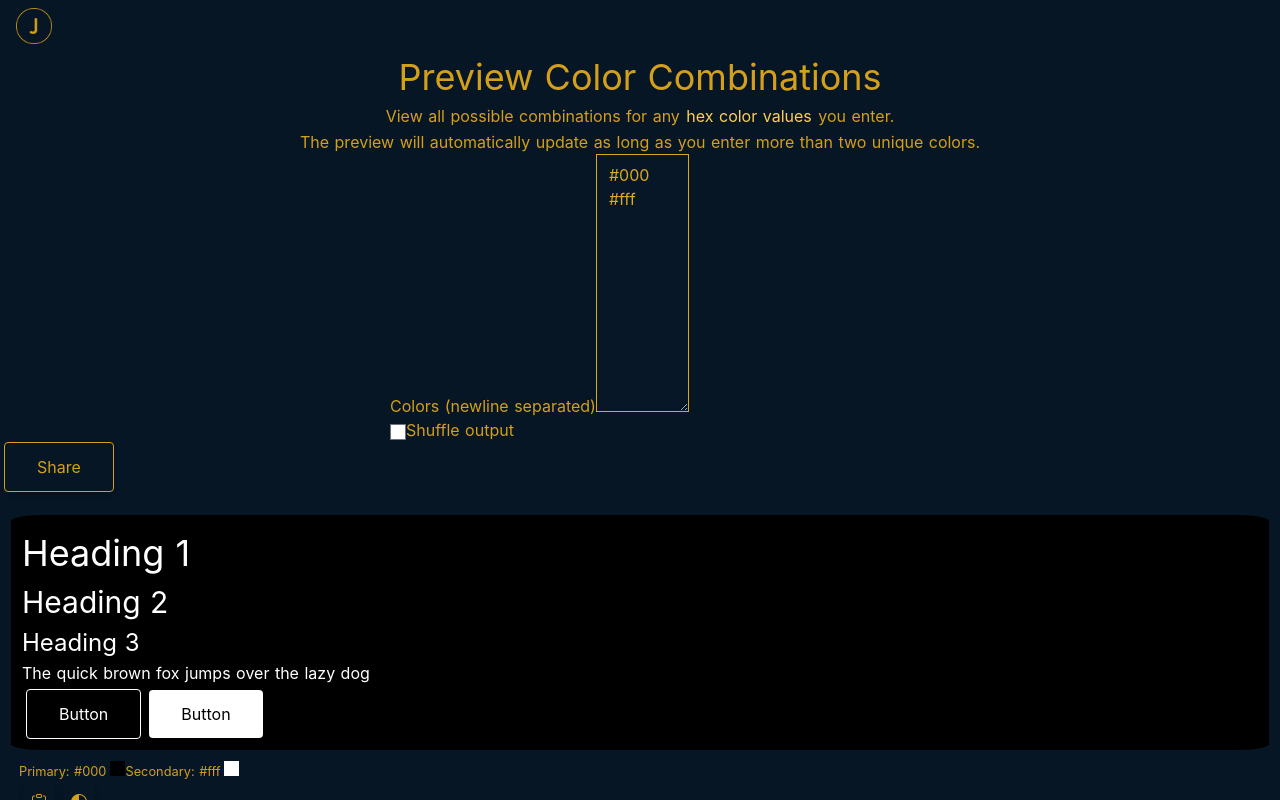
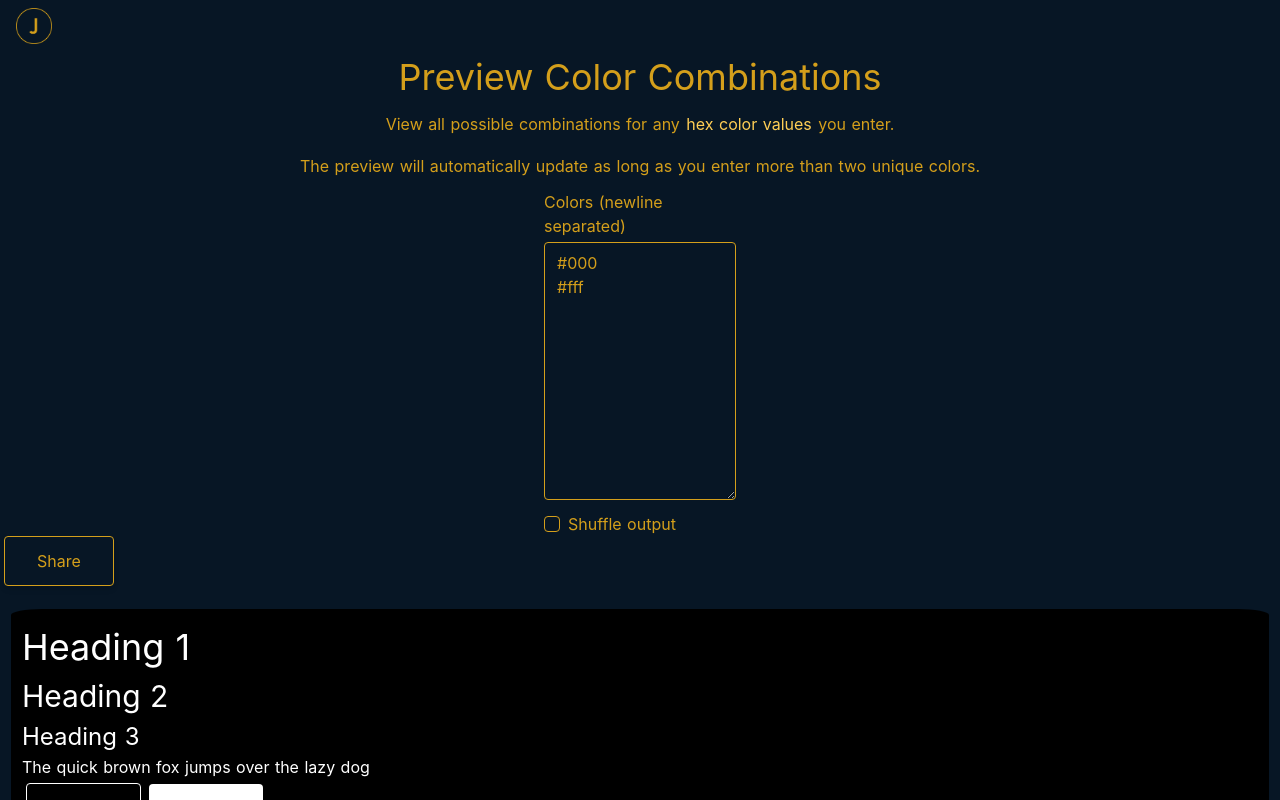
Before and after one commit to JulienZD/website, a Next.js app: page /colors in a window 1280 px wide. Shown: the top 800 px of the page. Built offline with nearby package versions, Linux system fonts and the light colour scheme.

Commit message:
refactor: port color form to `tailwindcss`

```diff
--- a/components/colors/ColorForm.jsx
+++ b/components/colors/ColorForm.jsx
@@ -1,35 +1,31 @@
+import LabeledCheckbox from '@components/form/LabeledCheckbox';
+
 export default function ColorForm({ colors, doShuffle, onColorChange, onDoShuffleChange }) {
   const handleColorTextChange = (e) => onColorChange(e.target.value);
   const handleDoShuffleChange = (e) => onDoShuffleChange(e.target.checked);
   return (
-    <form className="mx-auto" onSubmit={(e) => e.preventDefault()} style={{ maxWidth: '500px' }}>
+    <form className="form w-48 mt-3" onSubmit={(e) => e.preventDefault()}>
       <div className="form-group">
-        <label className="control-label" htmlFor="colorInput">
+        <label className="mb-1" htmlFor="colorInput">
           Colors (newline separated)
         </label>
         <textarea
           id="colorInput"
           name="colors"
-          className="form-control"
           value={colors}
           onChange={handleColorTextChange}
+          className="resize-y"
           rows="10"
           cols="5"
-        ></textarea>
+        />
       </div>
-      <div className="custom-control custom-checkbox">
-        <input
-          id="shuffle"
-          name="doShuffle"
-          checked={doShuffle}
-          onChange={handleDoShuffleChange}
-          type="checkbox"
-          className="custom-control-input"
-        />
-        <label htmlFor="shuffle" className="custom-control-label">
-          Shuffle output
-        </label>
-      </div>
+      <LabeledCheckbox
+        id="shuffle"
+        name="doShuffle"
+        isChecked={doShuffle}
+        onChange={handleDoShuffleChange}
+        label="Shuffle output"
+      />
     </form>
   );
 }
--- a/components/colors/ColorPreviewer.jsx
+++ b/components/colors/ColorPreviewer.jsx
@@ -24,16 +24,14 @@ export default function ColorPreviewer({ initialColors }) {
   };
 
   return (
-    <div className="container">
-      <div className="row">
+    <>
       <ColorForm colors={colors} doShuffle={doShuffle} onColorChange={setColors} onDoShuffleChange={setDoShuffle} />
       {getHexColors().length >= 2 && (
         <div className="col-12 d-flex justify-content-end">
           <ShareButton getUrl={getShareUrl} />
         </div>
       )}
-      </div>
       <ColorDeck doShuffle={doShuffle} colors={new Set(getHexColors())}></ColorDeck>
-    </div>
+    </>
   );
 }
--- a/pages/colors.jsx
+++ b/pages/colors.jsx
@@ -35,9 +35,10 @@ export default function Colors() {
           key="og:description"
         />
       </Head>
+      <div className="container mx-auto">
         <div className="text-center">
           <h1>{pageTitle}</h1>
-        <p>
+          <p className="mt-2 mb-4">
             View all possible combinations for any{' '}
             <a className="link-animated-hover" href="https://en.wikipedia.org/wiki/Web_colors#Hex_triplet">
               hex color values
@@ -48,6 +49,7 @@ export default function Colors() {
         </div>
         {!colors && <ColorPreviewer initialColors={['#000', '#fff']} />}
         {colors && <ColorPreviewer initialColors={colors} />}
+      </div>
     </Layout>
   );
 }
--- a/styles/global.css
+++ b/styles/global.css
@@ -57,6 +57,23 @@ main.with-header {
 a,
 a:hover {
   color: var(--color-secondary);
+}
+
+.form {
+  @apply mx-auto flex flex-col;
+}
+
+.form-group {
+  @apply inline-flex flex-col mb-3;
+}
+
+form textarea,
+form input {
+  @apply focus:ring-offset-transparent focus:ring-secondary-dark focus:ring-1;
+}
+
+textarea {
+  @apply rounded bg-transparent border-secondary focus:border-current;
 }
 
 .link-animated-hover {
```
Lines whose indentation alone changed are shown as unchanged.
